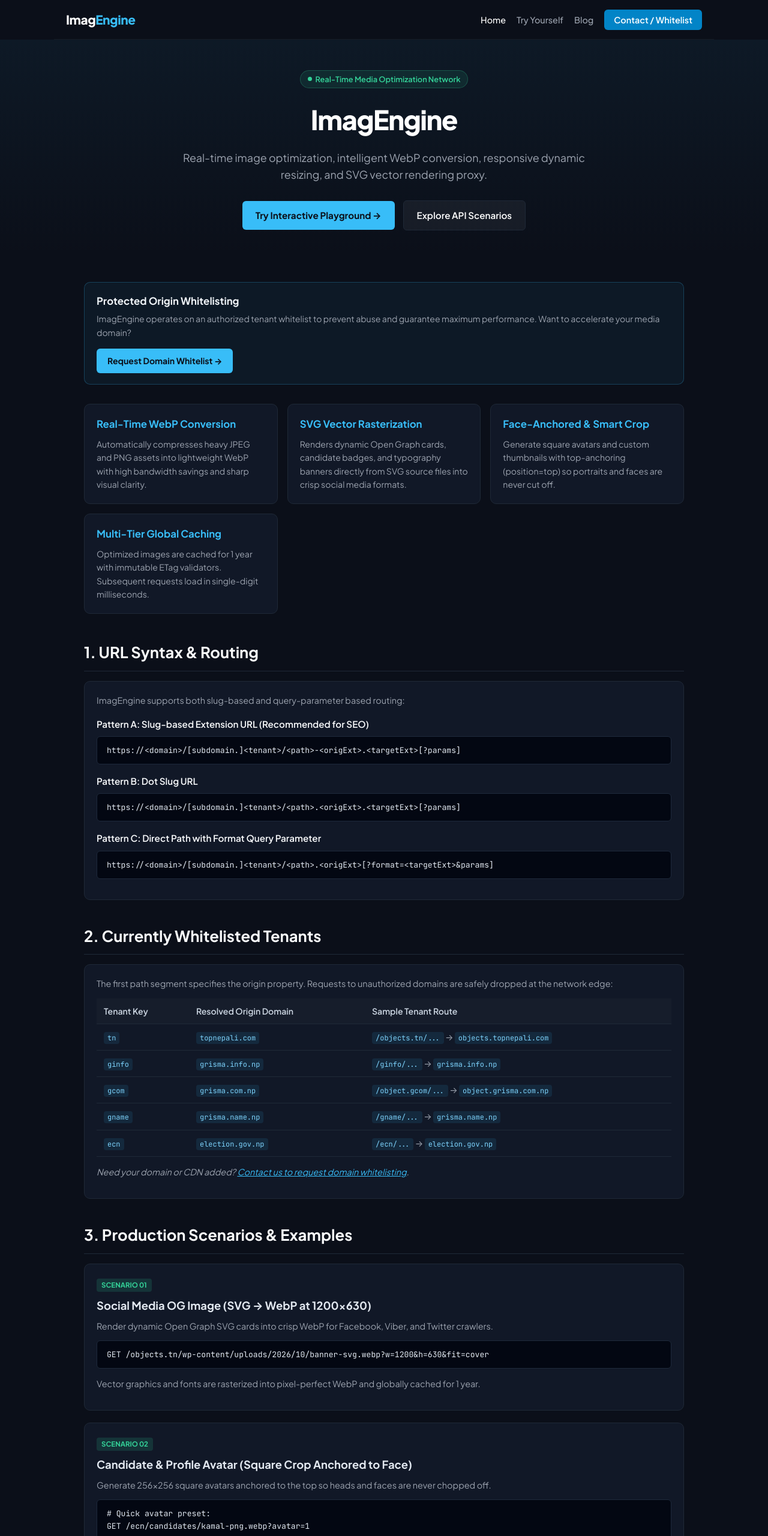
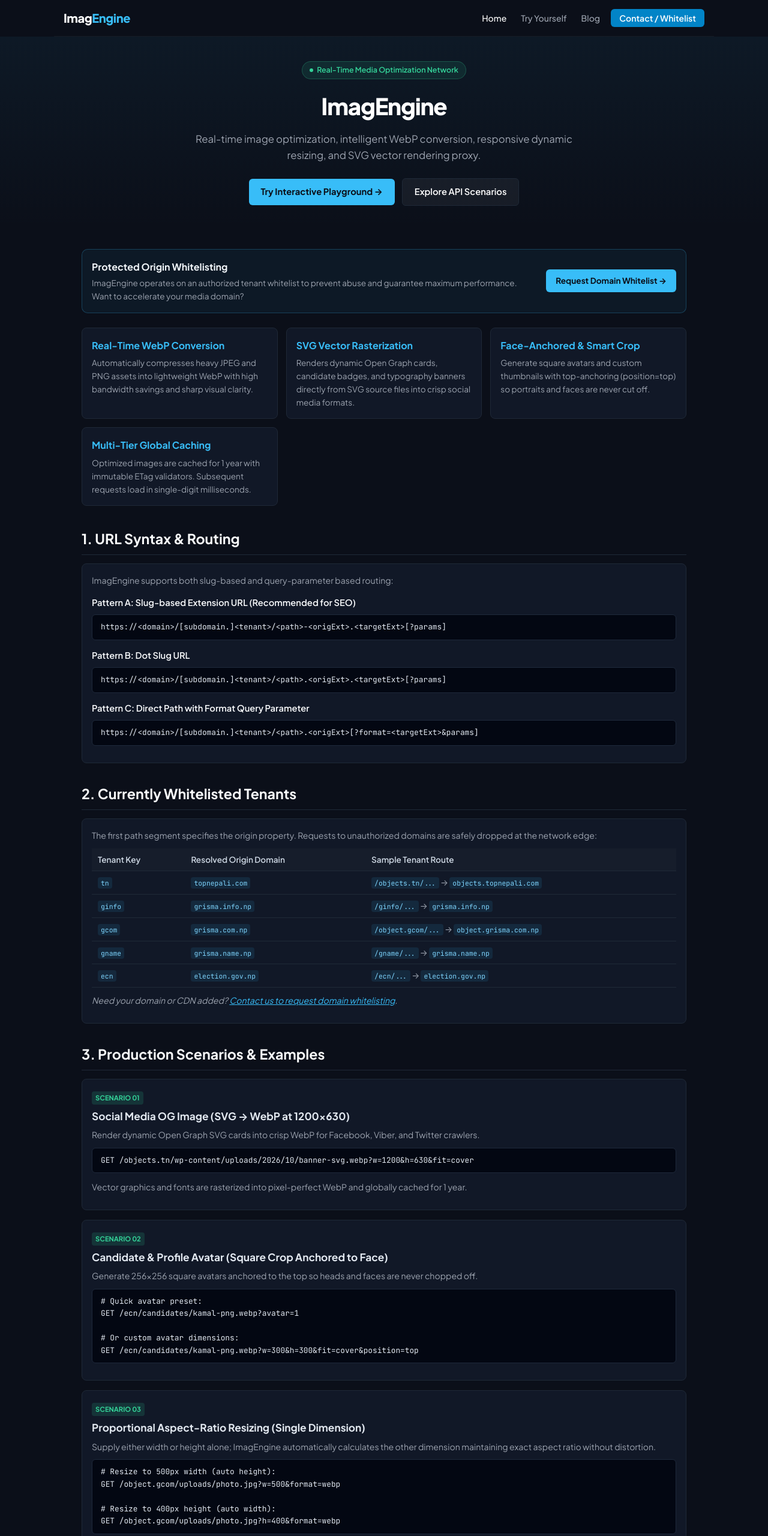
Before and after one commit to iamgrisma/img, a website: page public/index.html in a window 1280 px wide. Shown: the top 2560 px of the page at 60% size. Drawn offline with Linux system fonts and the light colour scheme.

Commit message:
fix(css): prevent horizontal overflow on mobile screens with strict width constraints and auto-wrap

```diff
--- a/public/index.html
+++ b/public/index.html
@@ -20,14 +20,21 @@
       --code-bg: #030712;
       --code-border: #1e293b;
     }
-    * { box-sizing: border-box; margin: 0; padding: 0; }
-    body {
-      font-family: 'Plus Jakarta Sans', -apple-system, BlinkMacSystemFont, 'Segoe UI', Roboto, sans-serif;
+    *, *::before, *::after {
+      box-sizing: border-box;
+      min-width: 0;
+      margin: 0;
+      padding: 0;
+    }
+    html, body {
+      width: 100%;
+      max-width: 100%;
+      overflow-x: hidden;
+      position: relative;
       background: var(--bg);
       color: var(--text-main);
+      font-family: 'Plus Jakarta Sans', -apple-system, BlinkMacSystemFont, 'Segoe UI', Roboto, sans-serif;
       line-height: 1.6;
-      padding: 0;
-      margin: 0;
       -webkit-font-smoothing: antialiased;
     }
     nav {
@@ -35,14 +42,15 @@
       align-items: center;
       justify-content: space-between;
       max-width: 1100px;
+      width: 100%;
       margin: 0 auto;
-      padding: 16px 20px;
+      padding: 14px 16px;
       border-bottom: 1px solid rgba(255, 255, 255, 0.05);
       flex-wrap: wrap;
       gap: 12px;
     }
     .logo {
-      font-size: 1.3rem;
+      font-size: 1.25rem;
       font-weight: 800;
       color: #fff;
       text-decoration: none;
@@ -54,16 +62,17 @@
     .nav-links {
       display: flex;
       align-items: center;
-      gap: 18px;
+      gap: 12px;
       list-style: none;
       flex-wrap: wrap;
     }
     .nav-links a {
       color: var(--text-muted);
       text-decoration: none;
-      font-size: 0.9rem;
+      font-size: 0.88rem;
       font-weight: 500;
       transition: color 0.2s;
+      padding: 4px 6px;
     }
     .nav-links a:hover, .nav-links a.active {
       color: #fff;
@@ -71,7 +80,7 @@
     .nav-btn {
       background: #0284c7;
       color: #fff !important;
-      padding: 8px 16px;
+      padding: 6px 14px !important;
       border-radius: 6px;
       font-weight: 600 !important;
       transition: background 0.2s;
@@ -81,8 +90,10 @@
     }
     header {
       background: linear-gradient(180deg, rgba(56,189,248,0.06) 0%, rgba(11,15,25,0) 100%);
-      padding: 50px 20px 30px;
+      padding: 40px 16px 24px;
       text-align: center;
+      width: 100%;
+      max-width: 100%;
     }
     .badge {
       display: inline-flex;
@@ -90,37 +101,39 @@
       gap: 6px;
       padding: 4px 12px;
       border-radius: 9999px;
-      font-size: 0.8rem;
+      font-size: 0.78rem;
       font-weight: 600;
       background: rgba(52, 211, 153, 0.1);
       color: var(--accent-green);
       border: 1px solid rgba(52, 211, 153, 0.25);
-      margin-bottom: 16px;
+      margin-bottom: 14px;
     }
     .badge-dot {
-      width: 7px;
-      height: 7px;
+      width: 6px;
+      height: 6px;
       border-radius: 50%;
       background: var(--accent-green);
     }
     h1 {
-      font-size: 2.8rem;
+      font-size: 2.4rem;
       font-weight: 800;
       letter-spacing: -0.03em;
-      margin-bottom: 14px;
+      margin-bottom: 12px;
       color: #fff;
+      word-break: break-word;
     }
     .tagline {
-      font-size: 1.12rem;
+      font-size: 1.05rem;
       color: var(--text-muted);
-      max-width: 720px;
-      margin: 0 auto 28px;
+      max-width: 680px;
+      margin: 0 auto 24px;
+      padding: 0 8px;
     }
     .hero-actions {
       display: flex;
       align-items: center;
       justify-content: center;
-      gap: 14px;
+      gap: 12px;
       margin-bottom: 16px;
       flex-wrap: wrap;
     }
@@ -128,11 +141,11 @@
       background: #38bdf8;
       color: #0b0f19;
       font-weight: 700;
-      padding: 12px 22px;
+      padding: 10px 20px;
       border-radius: 6px;
       text-decoration: none;
       transition: background 0.2s;
-      font-size: 0.95rem;
+      font-size: 0.92rem;
     }
     .btn-primary:hover {
       background: #7dd3fc;
@@ -142,55 +155,60 @@
       border: 1px solid var(--card-border);
       color: #fff;
       font-weight: 600;
-      padding: 12px 22px;
+      padding: 10px 20px;
       border-radius: 6px;
       text-decoration: none;
       transition: background 0.2s;
-      font-size: 0.95rem;
+      font-size: 0.92rem;
     }
     .btn-secondary:hover {
       background: rgba(255, 255, 255, 0.1);
     }
     @media (max-width: 600px) {
-      header { padding: 36px 16px 20px; }
-      h1 { font-size: 1.9rem; }
-      .tagline { font-size: 0.98rem; }
-      .hero-actions { flex-direction: column; width: 100%; }
+      header { padding: 28px 12px 18px; }
+      h1 { font-size: 1.8rem; }
+      .tagline { font-size: 0.95rem; }
+      .hero-actions { flex-direction: column; width: 100%; gap: 10px; }
       .btn-primary, .btn-secondary { width: 100%; text-align: center; }
     }
     .container {
       max-width: 1040px;
+      width: 100%;
       margin: 0 auto;
-      padding: 16px 20px 60px;
+      padding: 12px 16px 50px;
     }
     .whitelist-banner {
       background: rgba(56, 189, 248, 0.06);
       border: 1px solid rgba(56, 189, 248, 0.25);
       border-radius: 10px;
-      padding: 18px 20px;
-      margin: 24px 0;
+      padding: 16px;
+      margin: 20px 0;
       display: flex;
       align-items: center;
       justify-content: space-between;
-      gap: 16px;
+      gap: 14px;
       flex-wrap: wrap;
+      width: 100%;
+    }
+    .whitelist-text {
+      flex: 1 1 260px;
     }
     .whitelist-text h4 {
-      font-size: 1.05rem;
+      font-size: 1rem;
       color: #f1f5f9;
       margin-bottom: 4px;
     }
     .whitelist-text p {
-      font-size: 0.88rem;
+      font-size: 0.85rem;
       color: var(--text-muted);
     }
     .whitelist-btn {
       background: #38bdf8;
       color: #0b0f19;
-      padding: 9px 18px;
+      padding: 8px 16px;
       border-radius: 6px;
       font-weight: 700;
-      font-size: 0.88rem;
+      font-size: 0.85rem;
       text-decoration: none;
       white-space: nowrap;
       transition: background 0.2s;
@@ -198,86 +216,108 @@
     .whitelist-btn:hover {
       background: #7dd3fc;
     }
+    @media (max-width: 600px) {
+      .whitelist-banner {
+        flex-direction: column;
+        align-items: stretch;
+      }
+      .whitelist-btn {
+        width: 100%;
+        text-align: center;
+      }
+    }
     .grid {
       display: grid;
-      grid-template-columns: repeat(auto-fit, minmax(260px, 1fr));
-      gap: 16px;
-      margin: 32px 0 44px;
+      grid-template-columns: repeat(auto-fit, minmax(min(260px, 100%), 1fr));
+      gap: 14px;
+      margin: 24px 0 36px;
+      width: 100%;
     }
     .feature-card {
       background: var(--card-bg);
       border: 1px solid var(--card-border);
-      border-radius: 10px;
-      padding: 20px;
+      border-radius: 8px;
+      padding: 16px;
       transition: border-color 0.2s;
     }
     .feature-card:hover {
       border-color: rgba(56, 189, 248, 0.4);
     }
     .feature-card h3 {
-      font-size: 1.05rem;
+      font-size: 1rem;
       color: var(--accent);
-      margin-bottom: 8px;
+      margin-bottom: 6px;
     }
     .feature-card p {
-      font-size: 0.88rem;
+      font-size: 0.85rem;
       color: var(--text-muted);
     }
     h2 {
-      font-size: 1.6rem;
+      font-size: 1.45rem;
       font-weight: 700;
-      margin: 40px 0 16px;
+      margin: 32px 0 14px;
       border-bottom: 1px solid var(--card-border);
-      padding-bottom: 10px;
+      padding-bottom: 8px;
     }
     .doc-section {
       background: var(--card-bg);
       border: 1px solid var(--card-border);
-      border-radius: 10px;
-      padding: 20px;
-      margin-bottom: 20px;
+      border-radius: 8px;
+      padding: 16px;
+      margin-bottom: 16px;
+      width: 100%;
+      overflow: hidden;
     }
     .doc-section h3 {
-      font-size: 1.15rem;
-      margin-bottom: 8px;
+      font-size: 1.08rem;
+      margin-bottom: 6px;
       color: #e2e8f0;
     }
     .doc-section p {
       color: var(--text-muted);
-      font-size: 0.9rem;
-      margin-bottom: 12px;
+      font-size: 0.88rem;
+      margin-bottom: 10px;
     }
     code {
       font-family: 'JetBrains Mono', monospace;
-      font-size: 0.85em;
+      font-size: 0.84em;
       background: rgba(56, 189, 248, 0.1);
       color: #7dd3fc;
-      padding: 2px 6px;
+      padding: 2px 5px;
       border-radius: 4px;
+      word-break: break-word;
     }
     pre {
       background: var(--code-bg);
       border: 1px solid var(--code-border);
       border-radius: 6px;
-      padding: 12px 16px;
+      padding: 10px 14px;
       overflow-x: auto;
       font-family: 'JetBrains Mono', monospace;
-      font-size: 0.82rem;
+      font-size: 0.8rem;
       color: #e2e8f0;
-      margin: 8px 0 14px;
+      margin: 8px 0 12px;
+      white-space: pre-wrap;
+      word-break: break-all;
+      width: 100%;
+      max-width: 100%;
+      -webkit-overflow-scrolling: touch;
     }
     .table-wrapper {
+      width: 100%;
+      max-width: 100%;
       overflow-x: auto;
-      margin: 12px 0;
+      margin: 10px 0;
+      -webkit-overflow-scrolling: touch;
+      display: block;
     }
     table {
       width: 100%;
       border-collapse: collapse;
-      font-size: 0.88rem;
-      min-width: 480px;
+      font-size: 0.85rem;
     }
     th, td {
-      padding: 10px 12px;
+      padding: 8px 10px;
       text-align: left;
       border-bottom: 1px solid var(--card-border);
     }
@@ -294,10 +334,10 @@
     }
     .pill {
       display: inline-block;
-      font-size: 0.72rem;
+      font-size: 0.7rem;
       font-weight: 700;
       text-transform: uppercase;
-      padding: 2px 8px;
+      padding: 2px 6px;
       border-radius: 4px;
       background: rgba(56, 189, 248, 0.15);
       color: #38bdf8;
@@ -309,16 +349,16 @@
     .scenario-title {
       font-weight: 600;
       color: #f8fafc;
-      font-size: 0.95rem;
-      margin-top: 16px;
+      font-size: 0.92rem;
+      margin-top: 14px;
       margin-bottom: 4px;
     }
     footer {
       text-align: center;
-      padding: 36px 16px;
+      padding: 30px 16px;
       border-top: 1px solid var(--card-border);
       color: #64748b;
-      font-size: 0.88rem;
+      font-size: 0.85rem;
     }
     footer a {
       color: var(--accent);
@@ -443,7 +483,7 @@
           </tbody>
         </table>
       </div>
-      <p style="margin-top: 14px;"><em>Need your domain or CDN added? <a href="https://topnepali.com/contact" target="_blank" rel="noopener" style="color: var(--accent); text-decoration: underline;">Contact us to request domain whitelisting</a>.</em></p>
+      <p style="margin-top: 10px;"><em>Need your domain or CDN added? <a href="https://topnepali.com/contact" target="_blank" rel="noopener" style="color: var(--accent); text-decoration: underline;">Contact us to request domain whitelisting</a>.</em></p>
     </div>
 
     <!-- Production Scenarios -->
@@ -452,7 +492,7 @@
     <!-- Scenario 1 -->
     <div class="doc-section">
       <span class="pill pill-green">Scenario 01</span>
-      <h3 style="margin-top: 8px;">Social Media OG Image (SVG &rarr; WebP at 1200x630)</h3>
+      <h3 style="margin-top: 6px;">Social Media OG Image (SVG &rarr; WebP at 1200x630)</h3>
       <p>Render dynamic Open Graph SVG cards into crisp WebP for Facebook, Viber, and Twitter crawlers.</p>
       <pre>GET /objects.tn/wp-content/uploads/2026/10/banner-svg.webp?w=1200&amp;h=630&amp;fit=cover</pre>
       <p>Vector graphics and fonts are rasterized into pixel-perfect WebP and globally cached for 1 year.</p>
@@ -461,7 +501,7 @@
     <!-- Scenario 2 -->
     <div class="doc-section">
       <span class="pill pill-green">Scenario 02</span>
-      <h3 style="margin-top: 8px;">Candidate &amp; Profile Avatar (Square Crop Anchored to Face)</h3>
+      <h3 style="margin-top: 6px;">Candidate &amp; Profile Avatar (Square Crop Anchored to Face)</h3>
       <p>Generate 256x256 square avatars anchored to the top so heads and faces are never chopped off.</p>
       <pre># Quick avatar preset:
 GET /ecn/candidates/kamal-png.webp?avatar=1
@@ -473,7 +513,7 @@
     <!-- Scenario 3 -->
     <div class="doc-section">
       <span class="pill pill-green">Scenario 03</span>
-      <h3 style="margin-top: 8px;">Proportional Aspect-Ratio Resizing (Single Dimension)</h3>
+      <h3 style="margin-top: 6px;">Proportional Aspect-Ratio Resizing (Single Dimension)</h3>
       <p>Supply either width or height alone; ImagEngine automatically calculates the other dimension maintaining exact aspect ratio without distortion.</p>
       <pre># Resize to 500px width (auto height):
 GET /object.gcom/uploads/photo.jpg?w=500&amp;format=webp
@@ -485,7 +525,7 @@
     <!-- Scenario 4 -->
     <div class="doc-section">
       <span class="pill pill-green">Scenario 04</span>
-      <h3 style="margin-top: 8px;">Fit Modes: 600x600 from a 1000x1120 Portrait Photo</h3>
+      <h3 style="margin-top: 6px;">Fit Modes: 600x600 from a 1000x1120 Portrait Photo</h3>
       <p>Control exact cropping and fitting behavior when providing both width and height:</p>
       <div class="table-wrapper">
         <table>
@@ -525,7 +565,7 @@
     <!-- Scenario 5 -->
     <div class="doc-section">
       <span class="pill pill-green">Scenario 05</span>
-      <h3 style="margin-top: 8px;">Crop Alignment (Position Anchoring)</h3>
+      <h3 style="margin-top: 6px;">Crop Alignment (Position Anchoring)</h3>
       <p>When cropping with fit=cover, control which part of the image is kept:</p>
       <pre>?w=600&amp;h=600&amp;fit=cover&amp;position=center   # Default: center crop
 ?w=600&amp;h=600&amp;fit=cover&amp;position=top      # Top anchor (perfect for portraits)
@@ -537,7 +577,7 @@
     <!-- Scenario 6 -->
     <div class="doc-section">
       <span class="pill pill-green">Scenario 06</span>
-      <h3 style="margin-top: 8px;">Format Transformations &amp; Passthrough</h3>
+      <h3 style="margin-top: 6px;">Format Transformations &amp; Passthrough</h3>
       <div class="table-wrapper">
         <table>
           <thead>
@@ -586,7 +626,7 @@
     <!-- Scenario 7 -->
     <div class="doc-section">
       <span class="pill pill-green">Scenario 07</span>
-      <h3 style="margin-top: 8px;">Rotation, Grayscale &amp; Creative Filters</h3>
+      <h3 style="margin-top: 6px;">Rotation, Grayscale &amp; Creative Filters</h3>
       <p>Comprehensive image transformation capabilities with loss-free rotation:</p>
       <pre># Quality tuning (1 to 100, default 85):
 GET /object.gcom/photo-jpg.webp?q=92   # High quality photography
@@ -606,9 +646,9 @@
     <!-- Scenario 8 -->
     <div class="doc-section">
       <span class="pill pill-green">Scenario 08</span>
-      <h3 style="margin-top: 8px;">Multi-Tier Negative Caching &amp; Edge Shield</h3>
+      <h3 style="margin-top: 6px;">Multi-Tier Negative Caching &amp; Edge Shield</h3>
       <p>Protection against quota drainage, broken links, and scanning bots:</p>
-      <ul style="margin-left: 20px; color: var(--text-muted); font-size: 0.9rem; margin-bottom: 12px;">
+      <ul style="margin-left: 20px; color: var(--text-muted); font-size: 0.88rem; margin-bottom: 10px;">
         <li><strong>Unauthorized &amp; Random URLs:</strong> Dropped immediately at the global network edge before any server execution.</li>
         <li><strong>Missing Upstream Media:</strong> When an image does not exist on origin, the 404 response is negative-cached for 300 seconds (5 minutes) to absorb repeated hits.</li>
       </ul>
@@ -617,7 +657,7 @@
     <!-- Scenario 9 -->
     <div class="doc-section">
       <span class="pill pill-green">Scenario 09</span>
-      <h3 style="margin-top: 8px;">Auto-Healing Malformed Query Strings</h3>
+      <h3 style="margin-top: 6px;">Auto-Healing Malformed Query Strings</h3>
       <p>CMS themes or social scrapers sometimes concatenate query parameters without standard ampersands (e.g. <code>?h=630w=450</code> instead of <code>?h=630&amp;w=450</code>).</p>
       <pre># Broken URL from scraper:
 GET /objects.tn/banner-webp.webp?h=630w=450
```
Also changed, not shown: public/try-yourself.html (+110 -72 lines).
